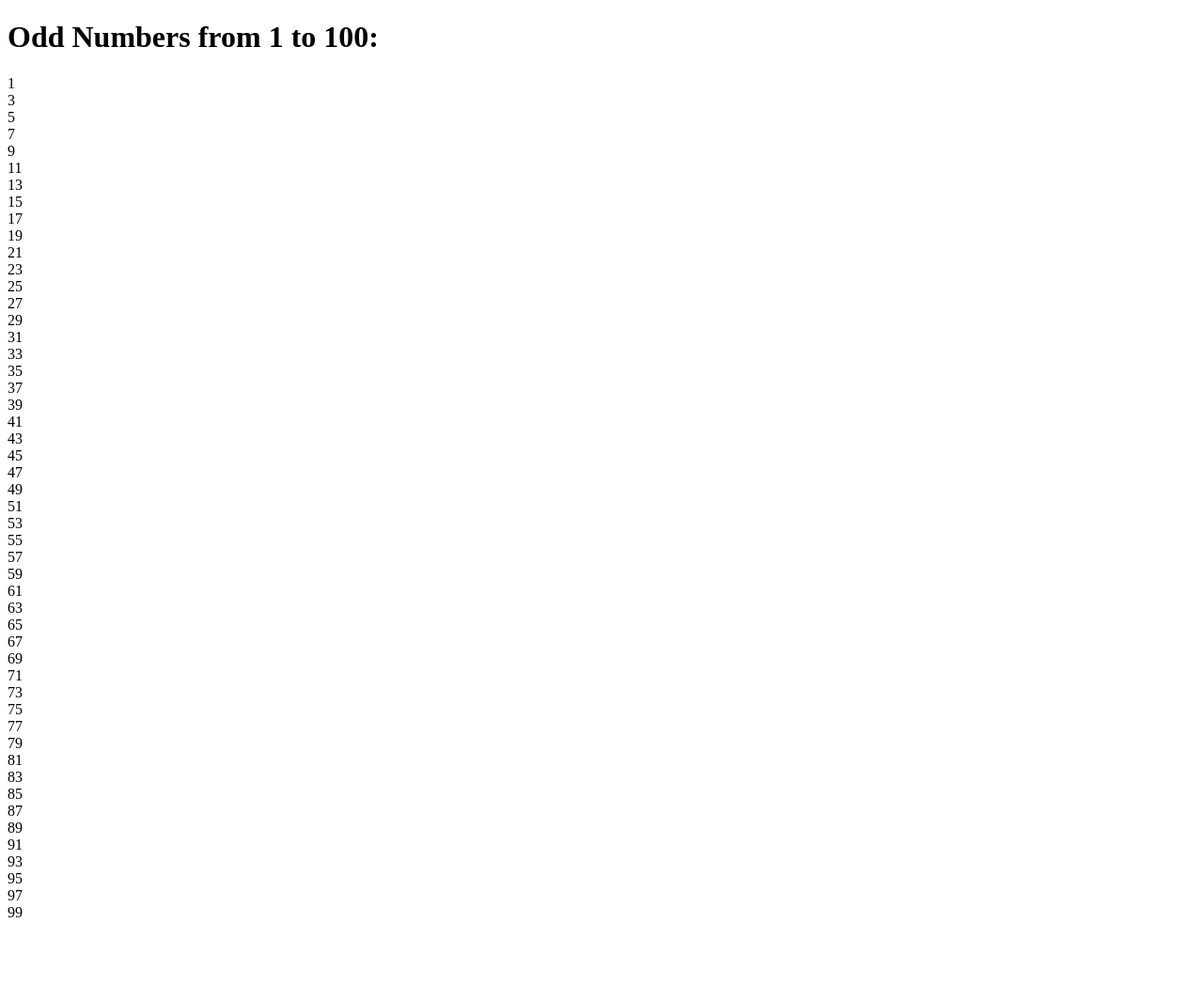
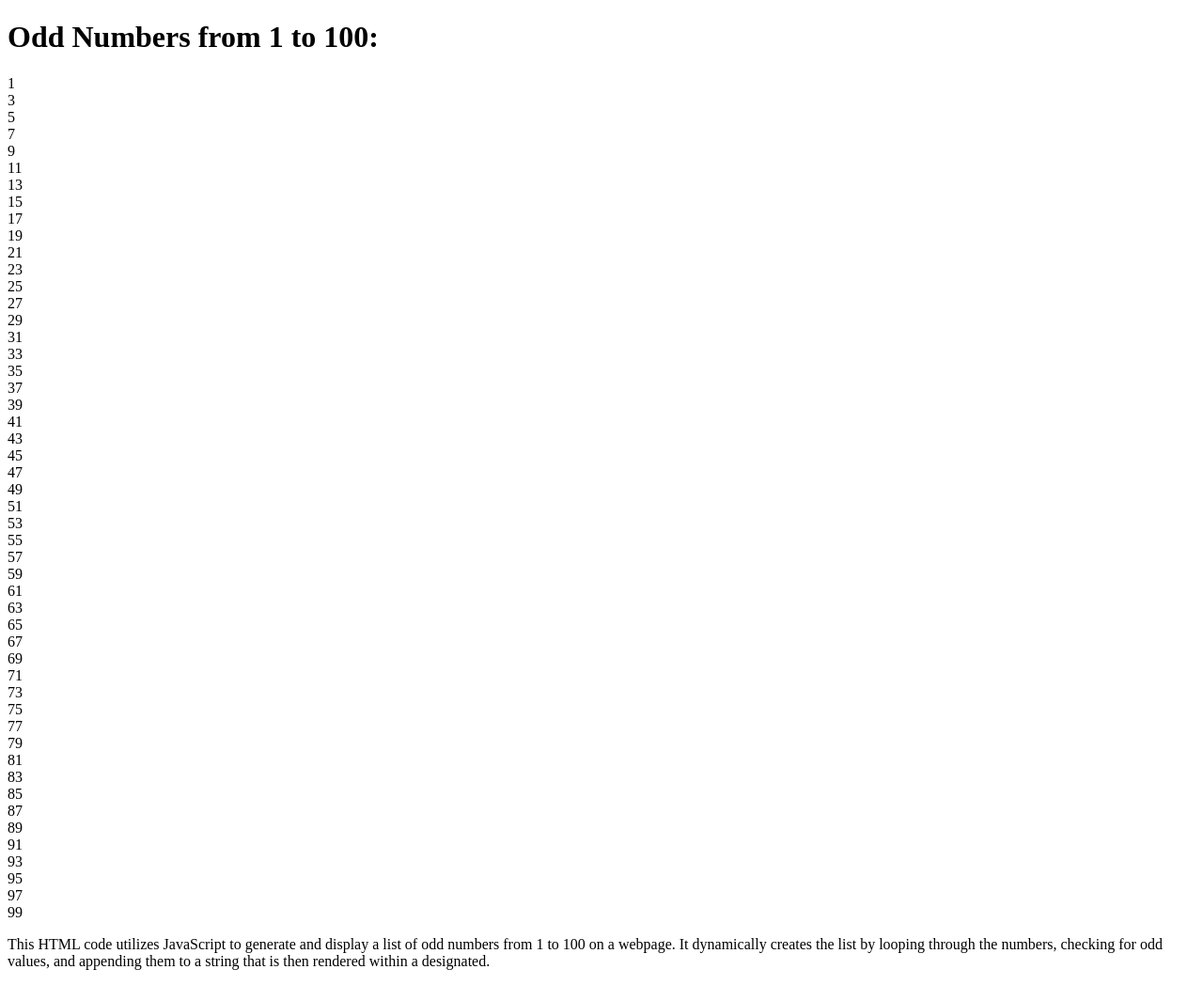
Before and after one commit to ganeshh110/Final, a plain HTML site: page index.html in a window 1280 px wide. Shown: the whole page at 94% size. Before the commit the page ends 988 px from the top, so only its background shows below. Drawn offline with Linux system fonts and the light colour scheme.

Commit message:
Update index.html

```diff
--- a/index.html
+++ b/index.html
@@ -16,5 +16,6 @@
         }
         document.getElementById('oddNumbers').innerHTML = oddNumbers;
     </script>
+    <p>This HTML code utilizes JavaScript to generate and display a list of odd numbers from 1 to 100 on a webpage. It dynamically creates the list by looping through the numbers, checking for odd values, and appending them to a string that is then rendered within a designated.</p>
 </body>
 </html>
```
